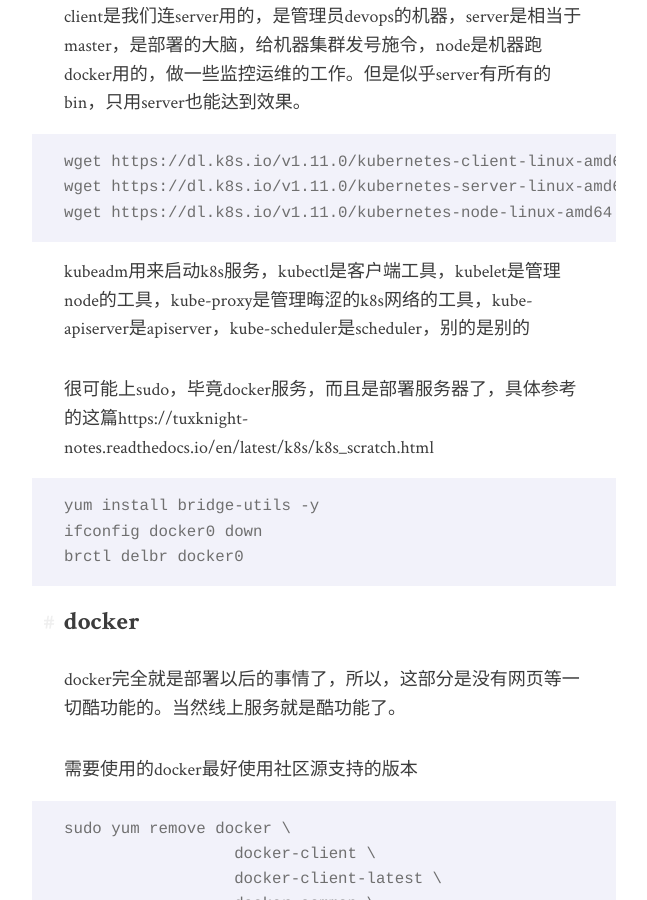
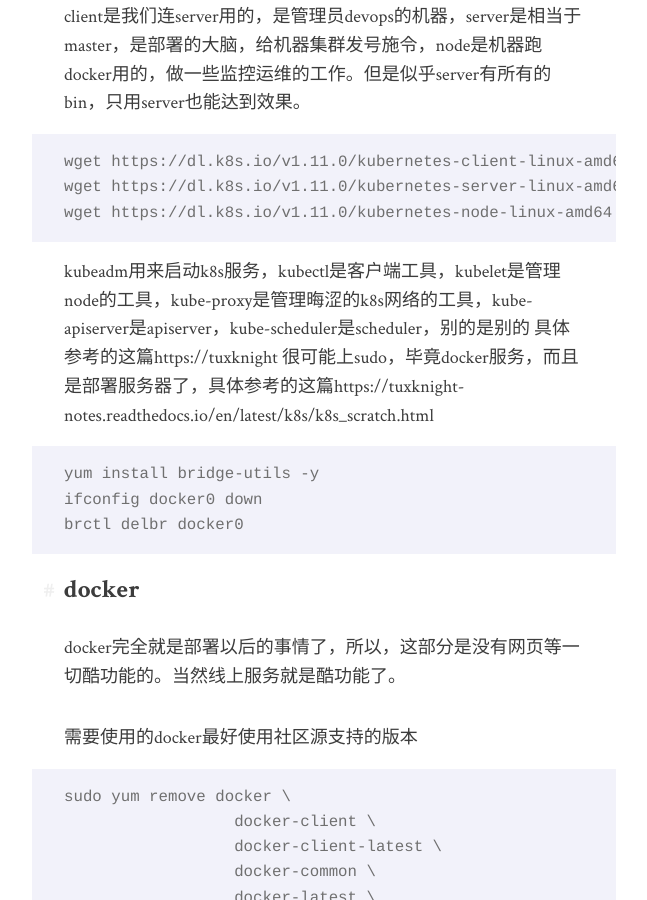
Before and after one commit to ppphp/ppphp.github.io, a Jekyll site: the page built from _posts/2018-08-18-effective-way.md, in a window 1280 px wide and 900 px high, scrolled down 6193 px. Shown: the whole window, without its empty margins (316-963 px from the left). Built offline with Jekyll 4.4.1, drawn with Linux system fonts in a browser that asks for light colours.

Commit message:
Update 2018-08-18-effective-way.md

````diff
--- a/_posts/2018-08-18-effective-way.md
+++ b/_posts/2018-08-18-effective-way.md
@@ -205,7 +205,7 @@ wget https://dl.k8s.io/v1.11.0/kubernetes-node-linux-amd64.tar.gz
 ```
 
 kubeadm用来启动k8s服务，kubectl是客户端工具，kubelet是管理node的工具，kube-proxy是管理晦涩的k8s网络的工具，kube-apiserver是apiserver，kube-scheduler是scheduler，别的是别的
-
+具体参考的这篇https://tuxknight
 很可能上sudo，毕竟docker服务，而且是部署服务器了，具体参考的这篇https://tuxknight-notes.readthedocs.io/en/latest/k8s/k8s_scratch.html
 
 ```
````
